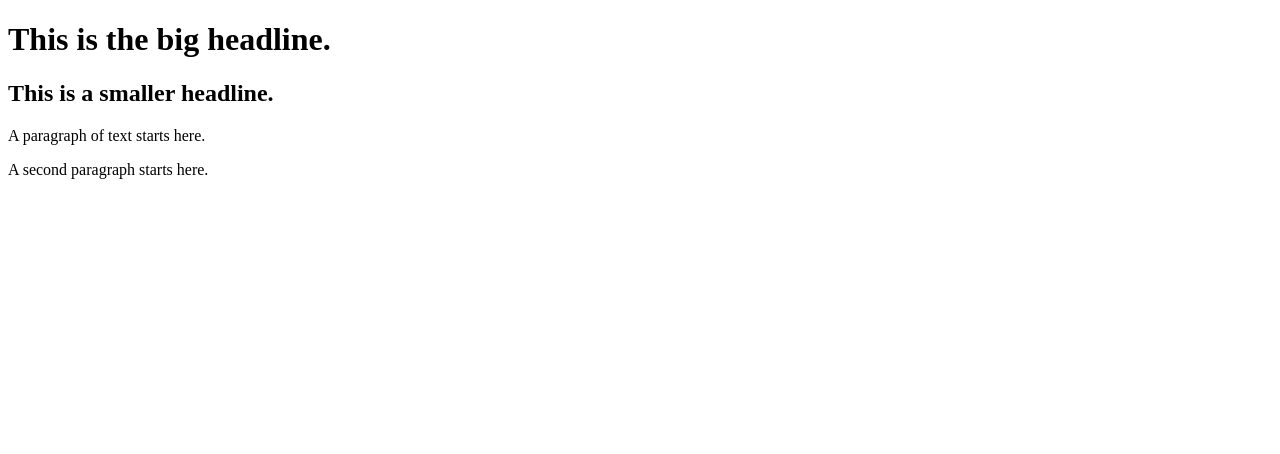
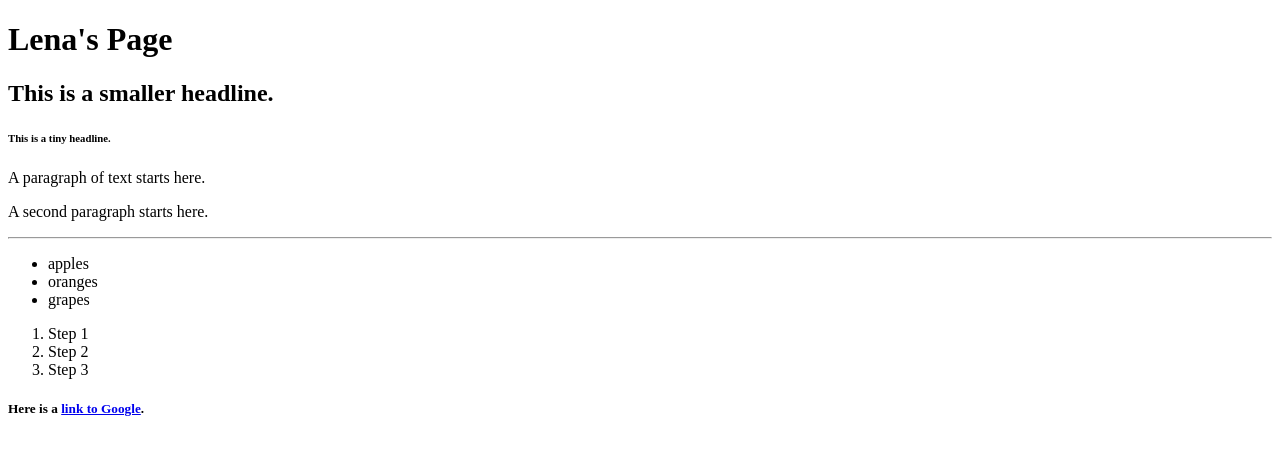
Before and after one commit to lweinkauf/web-class, a plain HTML site: page index.html in a window 1280 px wide. Drawn offline with Linux system fonts and the light colour scheme.

Commit message:
updated index.html

```diff
--- a/index.html
+++ b/index.html
@@ -7,10 +7,26 @@
 
 
 <body>
-    <h1>This is the big headline.</h1>
+    <h1>Lena's Page</h1>
     <h2>This is a smaller headline.</h2>
+    <h6> This is a tiny headline.</h6>
     <p>A paragraph of text starts here.</p>
     <p>A second paragraph starts here.</p>
+    <hr>
+    <ul>
+        <li>apples</li>
+        <li>oranges</li>
+        <li>grapes</li>
+    </ul>
+    <ol>
+        <li>Step 1</li>
+        <li>Step 2</li>
+        <li>Step 3</li>
+    </ol>
+    <h5>Here is a <a href="https://google.com">link to Google</a>.</h5>
+
+
+
 
 
 </body>
```
